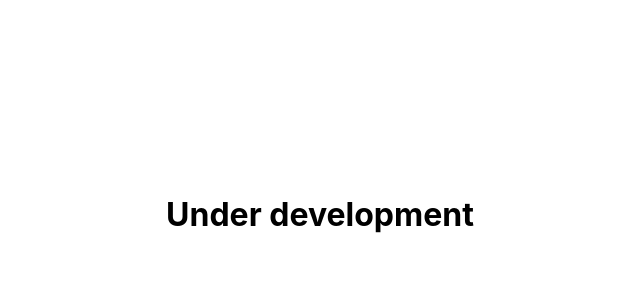
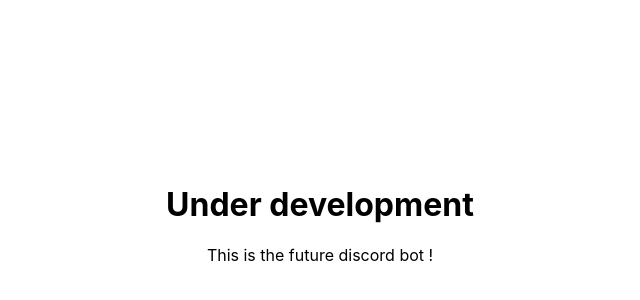
Before and after one commit to bechrAlhouz560/greberapp, a Next.js app: page / in a window 1280 px wide. Shown: the part 186-486 px from the top of the page, without its empty margins (320-960 px from the left). Built offline with nearby package versions, Linux system fonts and the light colour scheme.

Commit message:
html update

```diff
--- a/pages/index.tsx
+++ b/pages/index.tsx
@@ -13,6 +13,8 @@
       </Head>
       <h1>Under development</h1>
 
+      <span>This is the future discord bot !</span>
+
     </div>
   )
 }
```
